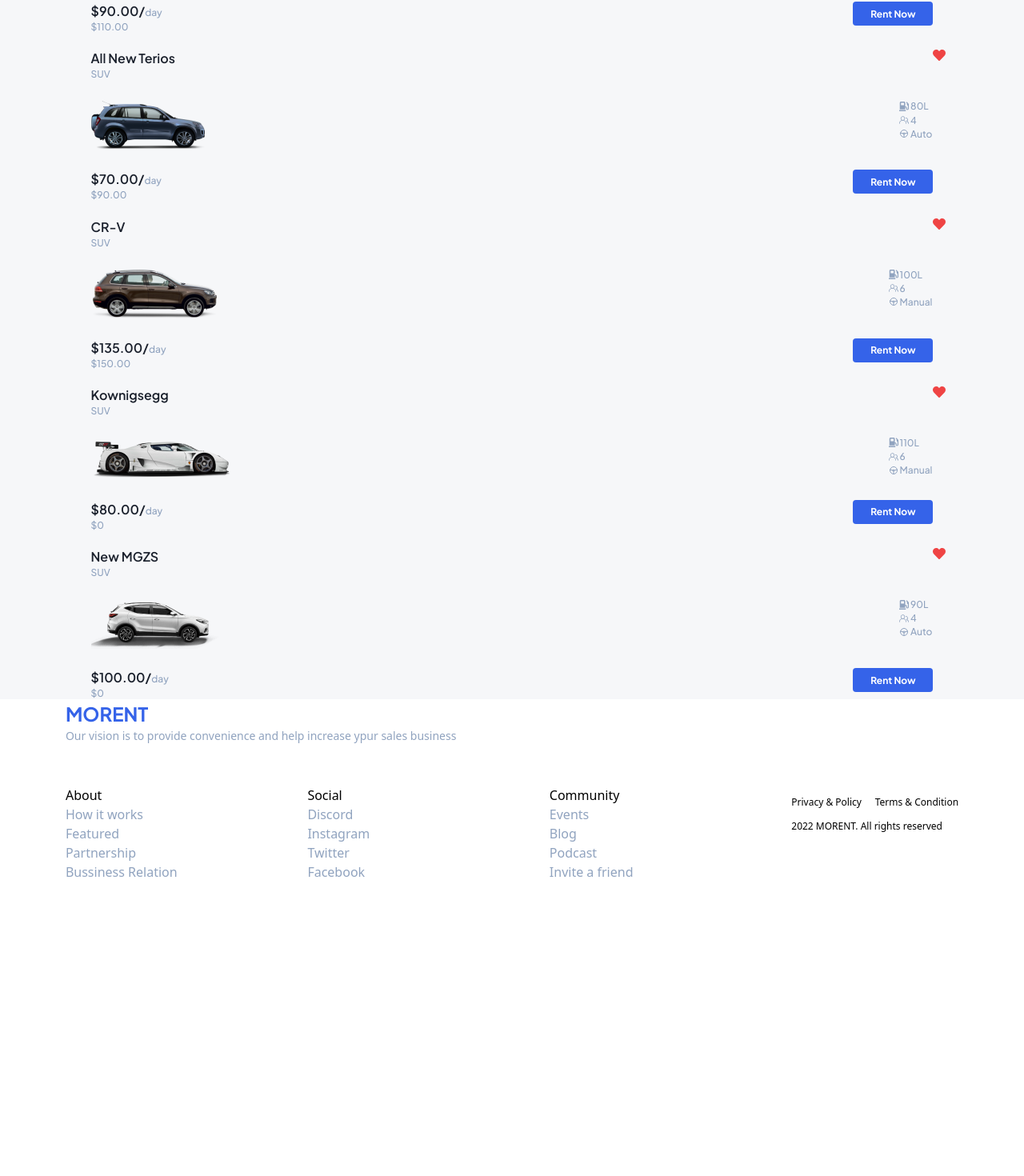
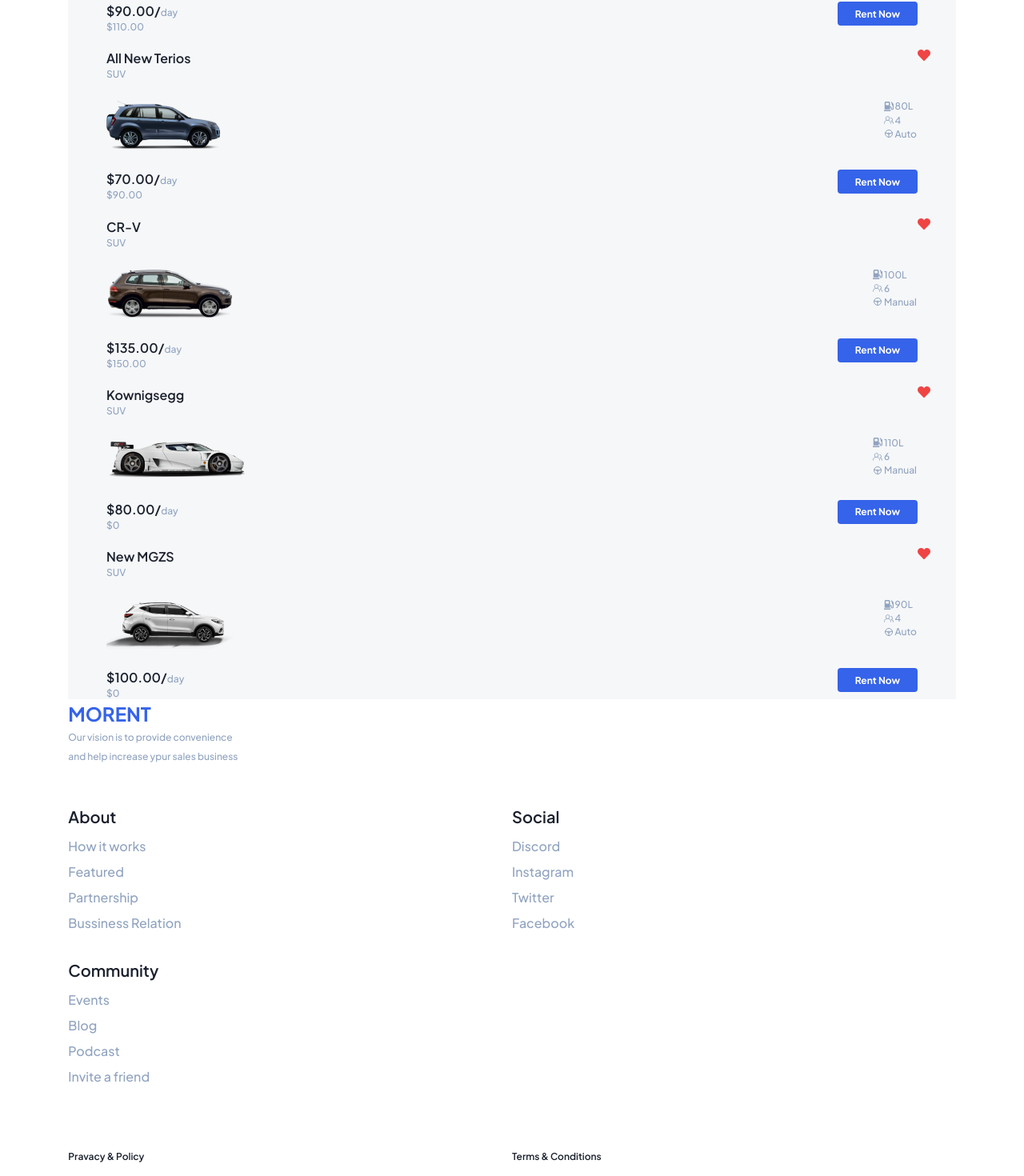
Before and after one commit to PrRonald/Rent-Car, a React (Create React App) app: page / in a window 1280 px wide. Shown: the part 625-2095 px from the top of the page at 80% size. Before the commit the page ends 2043 px from the top, so only its background shows below. Built offline with nearby package versions, Linux system fonts and the light colour scheme.

Commit message:
the container in app was update, and the footer was remade

```diff
--- a/src/App.jsx
+++ b/src/App.jsx
@@ -1,23 +1,24 @@
 import './App.css';
 import { Footer } from './component/Footer';
 import { Header } from "./component/Header";
-import {Outlet} from "react-router-dom"
-
+import { Outlet } from "react-router-dom"
 
 function App() {
   return (
-    <>
-      <Header />
-      <div className='datil bg-[#F6F7F9] ' >
+    <section className='w-full flex flex-col place-items-center gap-4'>
+      <div className="w-[86.667%]  ">
+        <Header />
+        <div className='datil bg-[#F6F7F9] ' >
           <Outlet />
+        </div>
+        <Footer />
       </div>
-      <Footer />
-    </>
+    </section>
   )
 }
 
 export const getCarById = (id, arr) => {
-  return(
+  return (
     arr.find((elem) => elem.id === id)
   )
 };
--- a/src/component/Footer.jsx
+++ b/src/component/Footer.jsx
@@ -1,50 +1,43 @@
-import { Link } from "react-router-dom";
 import { MorentName } from "./MorentName";
+import { LinksFooter } from "./LinksFooter";
 
 
 export const Footer = () => {
+    return (
+        <section className="grid grid-rows-[auto_auto_auto] grid-cols-[100%] gap-y-[48px]">
 
-    const infs = [
-        { id: 1, title: "About", subTitle: ["How it works", "Featured", "Partnership", "Bussiness Relation"] },
-        { id: 2, title: "Social", subTitle: ["Discord", "Instagram", "Twitter", "Facebook"] },
-        { id: 3, title: "Community", subTitle: ["Events", "Blog", "Podcast", "Invite a friend"] }]
-
-    return (
-        <section className="w-full flex flex-row justify-center " >
-            <div className=" w-[87.2%] grid grid-rows-[100px_140px_140px_140px] gap-2 ">
-                <div className="w-full h-[10px] " >
+            <div className="max-w-[216px] ">
                 <MorentName />
-                    <p className="text-[#90A3BF] text-sm font-sans " >
+                <p className=" font-medium font-plus text-[12px]
+                 leading-[24px] text-secondary-300 " >
                     Our vision is to provide convenience
                     and help increase ypur sales business
                 </p>
             </div>
-                <div className="flex flex-row justify-between " >
-                    {infs.map((inf) => (
-                        <div
-                          className="w-[142px] h-[192px] "
-                          key={inf.id}>
-                            <h1>{inf.title}</h1>
-                            {inf.subTitle.map((subTitle, ind) => (
-                                <Link
-                                    key={ind}
-                                    to="/"
-                                    className="text-[#90A3BF] flex flex-col  " >
-                                    {subTitle}
-                                </Link>
-                            ))}
-                        </div>
-                    ))}
-                    <div>
-                        <div className="grid grid-cols-2 py-3"  >
-                            <h4 className="text-[12px] " >Privacy & Policy</h4>
-                            <h4 className="text-[12px] " >Terms & Condition</h4>
+
+            <div className="w-full ">
+                <LinksFooter />
             </div>
 
-                        <h4 className="text-[12px]  " >2022 MORENT. All rights reserved</h4>
+            <div className="w-full grid grid-cols-[50%_50%]
+             grid-rows-[16px_16px] grid-row-[auto_auto] gap-y-4 ">
+                <div className="w-full text-12 font-semibold text-secondary-500">
+                    <h1>
+                        Pravacy & Policy
+                    </h1>
                 </div>
+                <div className="w-full text-12 font-semibold text-secondary-500 ">
+                    <h1>
+                        Terms & Conditions
+                    </h1>
+                </div>
+                <div className="w-full text-12 font-semibold text-secondary-500 col-span-2">
+                    <p>
+                        © 2022 Morent. All rights reserved.
+                    </p>
                 </div>
             </div>
         </section>
+
     );
 }
--- a/src/component/Header.jsx
+++ b/src/component/Header.jsx
@@ -5,10 +5,7 @@
 
 export const Header = () => {
     return (
-        <section
-            className="flex flex-row justify-center w-full h-[222px] " >
-            <div
-                className=" w-[86.667%] h-[74px]" >
+        <section className="w-full h-[222px] " >
                 <div
                     className=" grid grid-cols-2 w-full h-[74px] align-middle ">
                     <IoIosMenu
@@ -47,7 +44,6 @@
                         </div>
                     </div>
                 </div>
-            </div>
         </section>
     );
 }
--- a/src/component/InfoCar.jsx
+++ b/src/component/InfoCar.jsx
@@ -12,11 +12,8 @@
     { id: 5, name: "New MGZS", model: "SUV", fuel: "90L", engine: "Auto", seat: 4, price: "100.00", beforePrice: "0", img: "./img/New-MGZS.png" },
 ];
 
-
 export const InfoCar = ({AlignXY, url}) => {
-
     return (
-
         <section className={` w-full ${AlignXY ? "flex flex-col items-center gap-5 "
         : "grid grid-flow-col  overflow-scroll gap-y-4 overflow-y-hidden " }   `} >
             {
@@ -32,7 +29,6 @@
                                 <FaHeart className="text-red-500" />
                             </div>
                         </div>
-
                         <div className={` ${ AlignXY ? "grid grid-cols-[50%_50%] ] mb-6 mt-6":
                         "grid grid-rows-[auto_auto] gap-[20px] justify-items-center items-center"} `} >
                             <div >
@@ -60,7 +56,6 @@
                                 </div>
                             </div>
                         </div>
-
                         <div className=" grid grid-cols-[50%_50%] mt-2 " >
                             <div >
                                 <h1 className=" text-16 font-semibold text-secondary-500 " >${elem.price}/
--- /dev/null
+++ b/src/component/LinksFooter.jsx
@@ -0,0 +1,32 @@
+import { Link } from "react-router-dom";
+
+export const LinksFooter = () => {
+
+    const infs = [
+        { id: 1, title: "About", Links: ["How it works", "Featured", "Partnership", "Bussiness Relation"] },
+        { id: 2, title: "Social", Links: ["Discord", "Instagram", "Twitter", "Facebook"] },
+        { id: 3, title: "Community", Links: ["Events", "Blog", "Podcast", "Invite a friend"] }
+    ]
+
+    return (
+        <section className=" grid grid-cols-[50%_50%] " >
+            {infs.map((inf) => (
+                <div
+                    className="w-[142px] h-[192px]  "
+                    key={inf.id}>
+                    <h1 className="w-[120px] text-20 font-semibold text-secondary-500 pb-3 " >
+                        {inf.title}
+                    </h1>
+                    {inf.Links.map((link, ind) => (
+                        <Link
+                            key={ind}
+                            to="/"
+                            className="font-plus font-medium text-[16px] text-secondary-300 leading-5 flex flex-col pb-3 " >
+                            {link}
+                        </Link>
+                    ))}
+                </div>
+            ))}
+        </section>
+    );
+}
--- a/src/root/Body.jsx
+++ b/src/root/Body.jsx
@@ -4,25 +4,17 @@
 export const Body = () => {
     return (
         <section >
-            <div className="w-full flex flex-col items-center" >
-
-                <div className=" w-[90%] h-[auto]  " >
-
+            <div className=" h-[auto]  " >
                 <div>
                     <PickDropInfo title={"Pick-Up"} />
                 </div>
-
                 <div>
                     <PickDropInfo title={"Drop-Off"} />
                 </div>
-
             </div>
-                <div className="w-[90%]">
+            <div className="">
                 <InfoCar AlignXY={true} url={"detail"} />
             </div>
-
-            </div>
-
         </section>
     );
 }
--- a/src/root/DatailCars.jsx
+++ b/src/root/DatailCars.jsx
@@ -4,7 +4,6 @@
 import { RentNow } from "../component/RentNow"
 import { CiStar } from "react-icons/ci";
 import { Reviews } from "../component/Reviews";
-
 
 export const DetailCars = () => {
 
@@ -13,12 +12,9 @@
 
     return (
         <>
-            <section className="father">
-                <div className={`w-full grid grid-rows-[auto_auto] grid-cols-[87.2%] justify-center `}  >
-
+            <section className={`w-full grid grid-rows-[auto_auto] grid-cols-[100%] justify-center `}  >
                 <div className=" h-auto  w-full grid grid-rows-[repeat(4_auto)]
                     gap-y-[32px] "  >
-
                     <div className="size-full   grid grid-rows-[232px_64px] gap-y-[24px] "  >
                         <div className="size-[100%] rounded-[10px] bg-blue-400 " ></div>
                         <div className=" size-full *:rounded-[10px] grid  grid-cols-[repeat(3,_92px)] gap-[7.4%] justify-center ">
@@ -27,12 +23,10 @@
                             <div className="w-full h-[64px] bg-blue-400 " ></div>
                         </div>
                     </div>
-
                     <div className=" grid grid-rows-[46px_72px_48px_56px]
                         gap-y-[16px] bg-white rounded-[10px] p-4 " >
                         <div>
                             <h1 className=" w-[174px] h-[24px] font-bold text-[20px] " > {obj.name} </h1>
-
                             <div className=" flex flex-row justify-start pt-2 ">
                                 <CiStar />
                                 <CiStar />
@@ -82,10 +76,8 @@
                         <Reviews />
                     </div>
                 </div>
-
                 <div className=" w-auto " >
                     <InfoCar AlignXY={false} url={"/detail"} />
-                    </div>
                 </div>
             </section>
         </>
```
Lines whose indentation alone changed are shown as unchanged.
